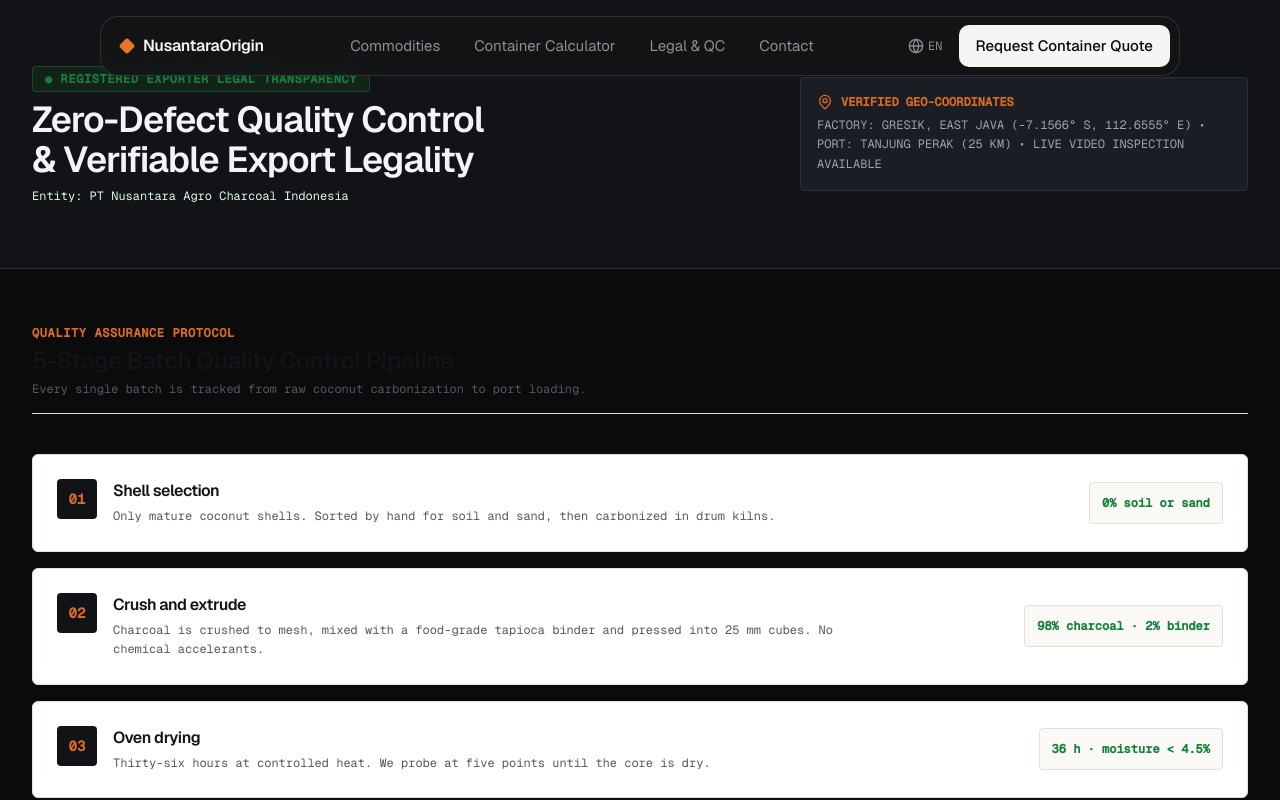
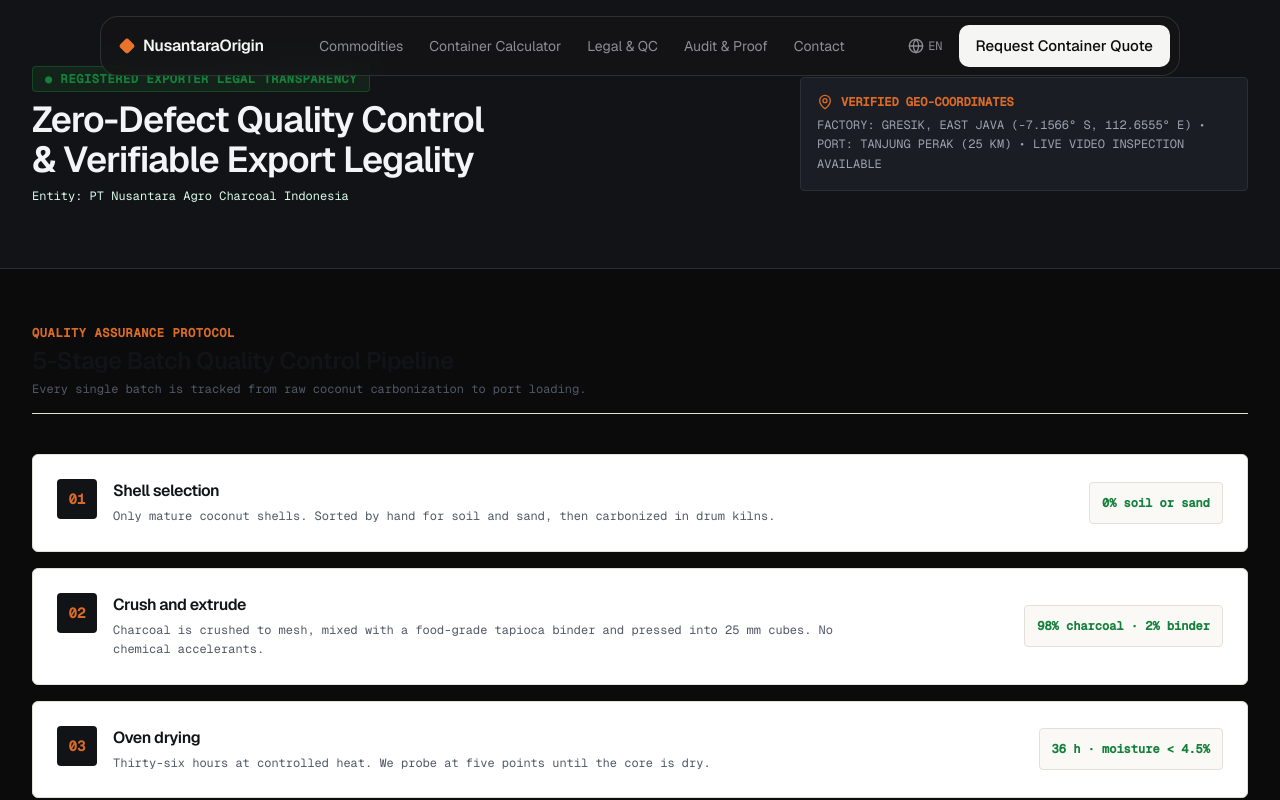
Before and after one commit to fadlanhy-rpl/nusantara-export-template-1, a Next.js app: page /en/quality-legal in a window 1280 px wide. Shown: the top 800 px of the page. Built offline with nearby package versions, Linux system fonts and the light colour scheme.

Commit message:
feat(nav): add 4-language audit proof link and add generous navbar breathing space for cert modal card

```diff
--- a/messages/ar.json
+++ b/messages/ar.json
@@ -5,6 +5,7 @@
     "calculator": "حاسبة الحاويات",
     "oemPackaging": "التعبئة بعلامتكم (OEM)",
     "qualityLegal": "التراخيص والجودة",
+    "auditProof": "التدقيق والإثبات",
     "contact": "اتصل بنا",
     "downloadCatalog": "تحميل الكتالوج (PDF)",
     "requestQuote": "طلب عرض سعر للحاوية"
--- a/messages/en.json
+++ b/messages/en.json
@@ -5,6 +5,7 @@
     "calculator": "Container Calculator",
     "oemPackaging": "OEM Packaging",
     "qualityLegal": "Legal & QC",
+    "auditProof": "Audit & Proof",
     "contact": "Contact",
     "downloadCatalog": "Download 2026 Catalog (PDF)",
     "requestQuote": "Request Container Quote"
--- a/messages/id.json
+++ b/messages/id.json
@@ -5,6 +5,7 @@
     "calculator": "Kalkulator Kontainer",
     "oemPackaging": "Kemasan OEM",
     "qualityLegal": "Kualitas & Legal",
+    "auditProof": "Audit & Bukti",
     "contact": "Kontak",
     "downloadCatalog": "Unduh Katalog 2026 (PDF)",
     "requestQuote": "Minta Penawaran Kontainer"
--- a/messages/zh.json
+++ b/messages/zh.json
@@ -5,6 +5,7 @@
     "calculator": "集装箱测算",
     "oemPackaging": "OEM贴牌包装",
     "qualityLegal": "合规与质检",
+    "auditProof": "实地审计",
     "contact": "联系我们",
     "downloadCatalog": "下载2026产品手册(PDF)",
     "requestQuote": "获取集装箱报价"
--- a/src/app/globals.css
+++ b/src/app/globals.css
@@ -180,11 +180,12 @@
   transform: rotate(45deg);
 }
 
-.nav-links { display: flex; gap: 6px; }
+.nav-links { display: flex; gap: 4px; align-items: center; }
 .nav-links a {
-  padding: 8px 14px;
-  border-radius: 10px;
-  font-size: 15px;
+  padding: 6px 11px;
+  border-radius: 9px;
+  font-size: 14px;
+  white-space: nowrap;
   color: var(--muted);
   text-decoration: none;
   transition: color 0.2s, background 0.2s;
--- a/src/components/layout/MainNavbar.tsx
+++ b/src/components/layout/MainNavbar.tsx
@@ -68,6 +68,9 @@
         </a>
         <a href="#process" data-scroll>
           {dict.nav.qualityLegal}
+        </a>
+        <a href="#trust" data-scroll>
+          {dict.nav.auditProof}
         </a>
         <a href="#contact" data-scroll>
           {dict.nav.contact}
@@ -157,6 +160,14 @@
             {dict.nav.qualityLegal}
           </a>
           <a
+            href="#trust"
+            data-scroll
+            onClick={() => setMobileOpen(false)}
+            className="p-2.5 text-sm text-[#F5F5F4] hover:bg-[#1B1B1E] rounded-lg"
+          >
+            {dict.nav.auditProof}
+          </a>
+          <a
             href="#contact"
             data-scroll
             onClick={() => setMobileOpen(false)}
--- a/src/components/legal/WatermarkedCertCard.tsx
+++ b/src/components/legal/WatermarkedCertCard.tsx
@@ -158,14 +158,14 @@
         </div>
       </div>
 
-      {/* Large Inspect Modal - Elevated to z-[100] above floating nav (z-60) and drawers */}
+      {/* Large Inspect Modal - Elevated to z-[100] with generous top clearance (pt-28) from navbar */}
       {modalOpen && (
         <div
-          className="fixed inset-0 z-[100] bg-black/90 backdrop-blur-md p-4 sm:p-6 md:p-8 flex items-center justify-center overflow-y-auto"
+          className="fixed inset-0 z-[100] bg-black/92 backdrop-blur-md pt-24 sm:pt-28 pb-8 px-4 sm:px-6 flex items-center justify-center overflow-y-auto"
           onClick={() => setModalOpen(false)}
         >
           <div
-            className="bg-[#141416] border border-[rgba(245,245,244,0.15)] rounded-2xl max-w-3xl w-full max-h-[85vh] my-auto overflow-hidden flex flex-col text-white shadow-2xl relative"
+            className="bg-[#141416] border border-[rgba(245,245,244,0.18)] ring-1 ring-white/10 rounded-2xl max-w-2xl sm:max-w-3xl w-full max-h-[calc(100vh-140px)] my-auto overflow-hidden flex flex-col text-white shadow-[0_25px_60px_-15px_rgba(0,0,0,0.95)] relative"
             onClick={(e) => e.stopPropagation()}
             onContextMenu={(e) => e.preventDefault()}
           >
@@ -196,12 +196,12 @@
             </div>
 
             {/* Document Body with Anti-Theft Protection */}
-            <div className="relative flex-1 overflow-y-auto p-4 sm:p-6 bg-[#0B0B0C] flex items-center justify-center select-none min-h-[220px]">
+            <div className="relative flex-1 overflow-y-auto p-4 sm:p-6 bg-[#0B0B0C] flex items-center justify-center select-none min-h-[180px]">
               <img
                 src={cert.previewUrl}
                 alt={cert.title}
                 draggable={false}
-                className="max-h-[48vh] sm:max-h-[52vh] w-auto object-contain rounded-lg border border-white/10 filter contrast-110 shadow-2xl"
+                className="max-h-[38vh] sm:max-h-[44vh] w-auto object-contain rounded-lg border border-white/10 filter contrast-110 shadow-2xl"
               />
 
               {/* Watermark Diagonal Overlay */}
--- a/src/components/trust/TrustEvidenceSection.tsx
+++ b/src/components/trust/TrustEvidenceSection.tsx
@@ -92,7 +92,7 @@
 
   return (
     <section
-      className="relative z-10 border-t border-b border-[rgba(245,245,244,0.12)] bg-[#0B0B0C] py-24 sm:py-32"
+      className="relative z-10 border-t border-b border-[rgba(245,245,244,0.12)] bg-[#0B0B0C] py-24 sm:py-32 scroll-mt-24 sm:scroll-mt-28"
       id="trust"
     >
       <div className="wrap">
```
